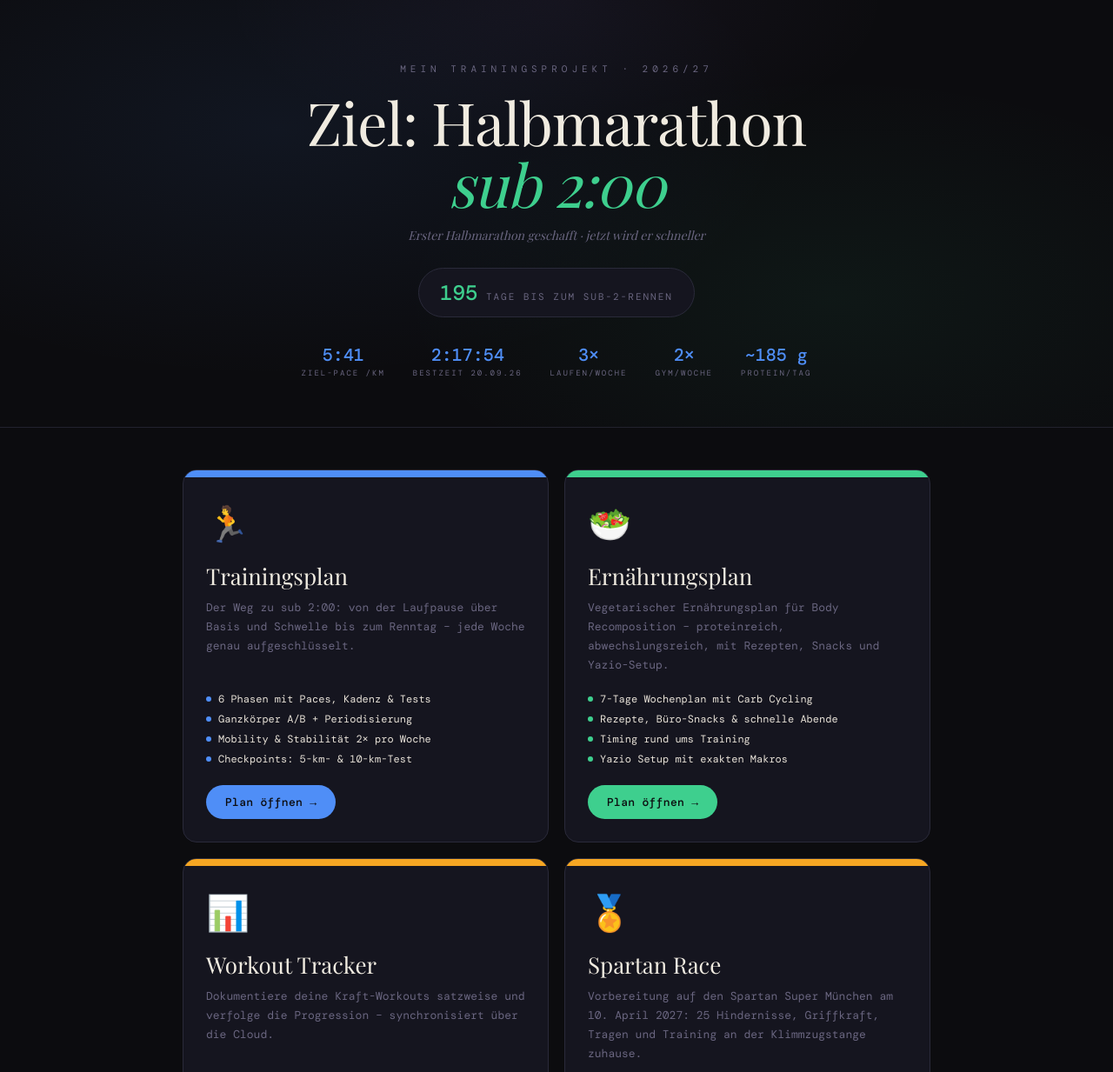
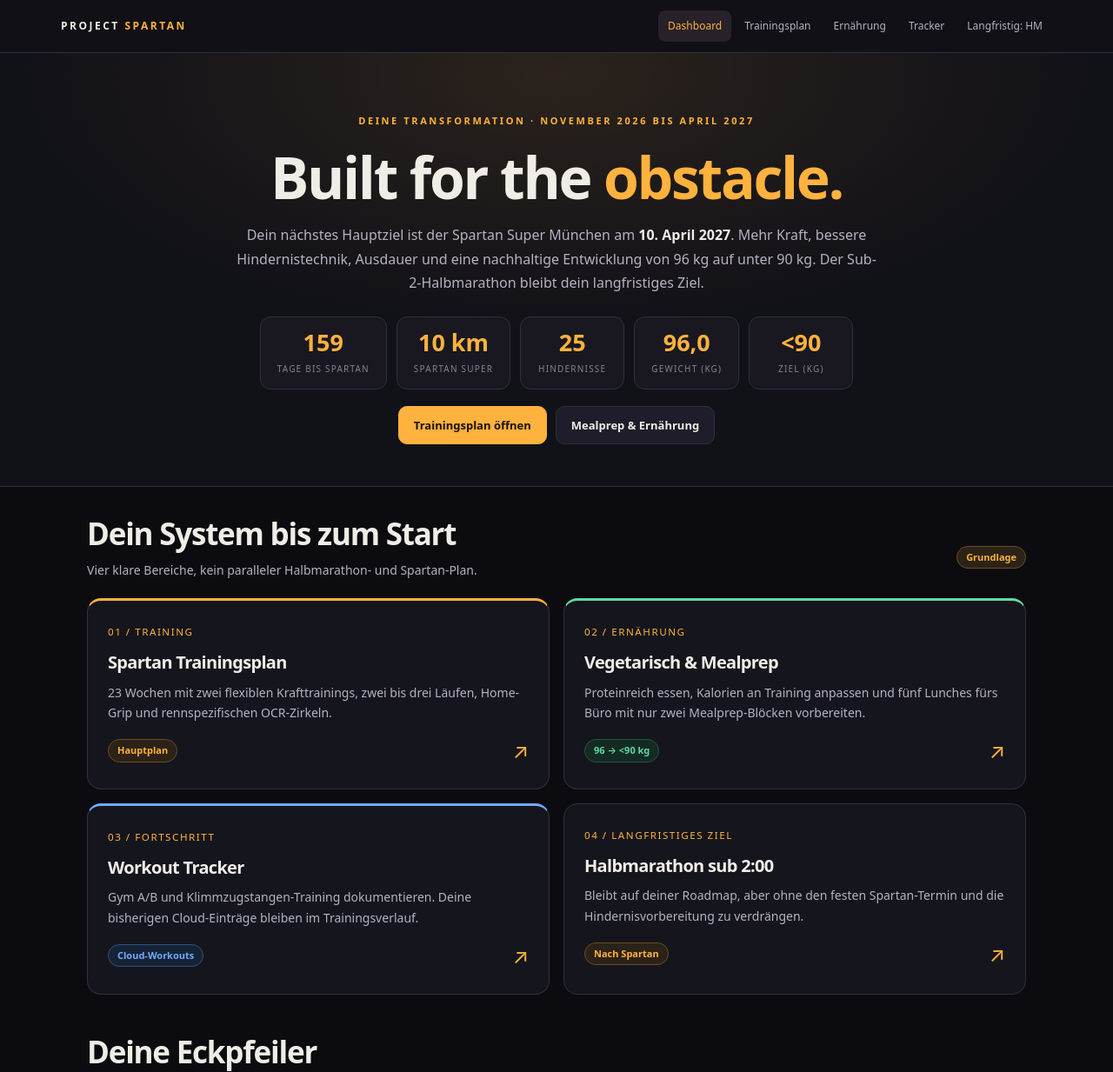
Before and after one commit to MG1108x/trainingsplan, a plain HTML site: page index.html in a window 1280 px wide. Shown: the top 1233 px of the page at 87% size. Drawn offline with nearby package versions, Linux system fonts and the light colour scheme; a web font is replaced by a local one.

Commit message:
Redesign home as Spartan-first transformation dashboard with long-term HM secondary

```diff
--- a/index.html
+++ b/index.html
@@ -1,212 +1,55 @@
 <!DOCTYPE html>
-<html lang="de">
-<head>
-<meta charset="UTF-8">
-<meta name="viewport" content="width=device-width, initial-scale=1.0">
-<title>Ziel: Sub-2 Halbmarathon – Mein Trainingsprojekt</title>
-<link href="https://fonts.googleapis.com/css2?family=Playfair+Display:ital,wght@0,400;0,700;1,400&family=DM+Mono:wght@300;400;500&display=swap" rel="stylesheet">
-<style>
-  :root {
-    --bg:#0c0c0f; --surface:#15151f; --border:#22222e; --border2:#2a2a3a;
-    --text:#e8e2d8; --muted:#6a6680; --cream:#f0ebe0;
-    --blue:#4f8ef7; --green:#3ecf8e; --amber:#f5a623; --teal:#2dd4bf; --purple:#b07ef5;
-  }
-  * { box-sizing:border-box; margin:0; padding:0; }
-  body {
-    font-family:'DM Mono',monospace; background:var(--bg); color:var(--text);
-    min-height:100vh; display:flex; flex-direction:column;
-  }
-
-  /* Hero */
-  .hero {
-    position:relative; overflow:hidden; text-align:center;
-    padding:72px 24px 56px; border-bottom:1px solid var(--border);
-  }
-  .hero::before {
-    content:''; position:absolute; inset:0;
-    background:
-      radial-gradient(ellipse 70% 90% at 25% 30%,rgba(79,142,247,.08) 0%,transparent 65%),
-      radial-gradient(ellipse 60% 80% at 75% 70%,rgba(62,207,142,.06) 0%,transparent 65%),
-      radial-gradient(ellipse 50% 60% at 50% 0%,rgba(176,126,245,.05) 0%,transparent 60%);
-  }
-  .hero-inner { position:relative; z-index:1; }
-  .eyebrow { font-size:11px; letter-spacing:5px; color:var(--muted); text-transform:uppercase; margin-bottom:18px; }
-  h1 {
-    font-family:'Playfair Display',serif; font-weight:400;
-    font-size:clamp(34px,8vw,68px); color:var(--cream); letter-spacing:-1px; line-height:1.05;
-  }
-  h1 em { font-style:italic; color:var(--green); }
-  .tagline { margin-top:14px; color:var(--muted); font-size:14px; font-family:'Playfair Display',serif; font-style:italic; }
-
-  .countdown {
-    display:inline-flex; align-items:center; gap:14px; margin-top:28px;
-    padding:12px 24px; border-radius:999px; background:var(--surface); border:1px solid var(--border2);
-  }
-  .countdown .num { font-size:24px; font-weight:500; color:var(--green); }
-  .countdown .lbl { font-size:11px; color:var(--muted); text-transform:uppercase; letter-spacing:2px; }
-  .countdown .sep { width:1px; height:28px; background:var(--border2); }
-
-  /* Stats bar */
-  .stats { display:flex; justify-content:center; gap:32px; margin-top:30px; flex-wrap:wrap; }
-  .stat { text-align:center; }
-  .stat .v { font-size:20px; font-weight:500; color:var(--blue); }
-  .stat .l { font-size:9px; color:var(--muted); text-transform:uppercase; letter-spacing:2px; margin-top:2px; }
-
-  /* Cards */
-  .cards {
-    flex:1; max-width:900px; margin:0 auto; width:100%;
-    padding:48px 20px; display:grid; grid-template-columns:repeat(auto-fit,minmax(280px,1fr)); gap:18px;
-  }
-  .card {
-    position:relative; overflow:hidden; text-decoration:none; color:inherit;
-    background:var(--surface); border:1px solid var(--border2); border-radius:16px;
-    padding:0; display:flex; flex-direction:column;
-    transition:transform .2s, border-color .2s, box-shadow .2s;
-  }
-  .card:hover { transform:translateY(-4px); border-color:var(--c); box-shadow:0 12px 40px rgba(0,0,0,.4); }
-  .card-banner { height:8px; background:var(--c); }
-  .card-body { padding:28px 26px 26px; display:flex; flex-direction:column; flex:1; }
-  .card-icon { font-size:40px; margin-bottom:16px; }
-  .card-title { font-family:'Playfair Display',serif; font-size:26px; color:var(--cream); margin-bottom:8px; }
-  .card-desc { font-size:13px; color:var(--muted); line-height:1.7; margin-bottom:20px; flex:1; }
-  .card-features { display:flex; flex-direction:column; gap:7px; margin-bottom:22px; }
-  .card-feat { font-size:12px; color:var(--text); display:flex; align-items:center; gap:8px; }
-  .card-feat::before { content:''; width:6px; height:6px; border-radius:50%; background:var(--c); flex-shrink:0; }
-  .card-cta {
-    display:inline-flex; align-items:center; gap:8px; align-self:flex-start;
-    padding:11px 22px; border-radius:999px; background:var(--c);
-    color:#0c0c0f; font-size:13px; font-weight:500; letter-spacing:.3px;
-    transition:gap .2s;
-  }
-  .card:hover .card-cta { gap:14px; }
-
-  /* Info strip */
-  .info-strip {
-    max-width:900px; margin:0 auto 48px; width:100%; padding:0 20px;
-  }
-  .info-card {
-    background:var(--surface); border:1px solid var(--border); border-radius:12px;
-    padding:22px 24px;
-  }
-  .info-card h3 { font-family:'Playfair Display',serif; font-size:18px; color:var(--cream); font-weight:400; margin-bottom:12px; }
-  .info-grid { display:grid; grid-template-columns:repeat(auto-fit,minmax(160px,1fr)); gap:12px; }
-  .info-item { font-size:12px; color:var(--muted); line-height:1.6; }
-  .info-item strong { color:var(--text); display:block; margin-bottom:2px; }
-
-  footer { text-align:center; padding:32px; font-size:10px; color:#2a2a3a; letter-spacing:3px; text-transform:uppercase; border-top:1px solid var(--border); }
-</style>
-</head>
-<body>
-
-<div class="hero">
-  <div class="hero-inner">
-    <div class="eyebrow">Mein Trainingsprojekt · 2026/27</div>
-    <h1>Ziel: Halbmarathon<br><em>sub 2:00</em></h1>
-    <p class="tagline">Erster Halbmarathon geschafft · jetzt wird er schneller</p>
-
-    <div class="countdown">
-      <div><span class="num" id="days-left">–</span> <span class="lbl" id="days-lbl">Tage bis zum Sub-2-Rennen</span></div>
-    </div>
-
-    <div class="stats">
-      <div class="stat"><div class="v">5:41</div><div class="l">Ziel-Pace /km</div></div>
-      <div class="stat"><div class="v">2:17:54</div><div class="l">Bestzeit 20.09.26</div></div>
-      <div class="stat"><div class="v">3×</div><div class="l">Laufen/Woche</div></div>
-      <div class="stat"><div class="v">2×</div><div class="l">Gym/Woche</div></div>
-      <div class="stat"><div class="v">~185 g</div><div class="l">Protein/Tag</div></div>
-    </div>
-  </div>
+<html lang="de"><head><meta charset="UTF-8"><meta name="viewport" content="width=device-width,initial-scale=1">
+<meta name="description" content="Project Spartan: persönliche Transformation von 96 kg auf unter 90 kg, Kraft- und Lauftraining, vegetarisches Mealprep und Spartan Super München im April 2027.">
+<meta name="theme-color" content="#0c0c10"><title>Project Spartan · Trainingsdashboard 2027</title><link rel="stylesheet" href="assets/spartan-theme.css"></head><body>
+<header class="site-nav"><a class="brand" href="index.html">PROJECT <span>SPARTAN</span></a><nav class="nav-links" aria-label="Hauptnavigation"><a href="index.html" class="active">Dashboard</a><a href="training.html">Trainingsplan</a><a href="ernaehrung.html">Ernährung</a><a href="tracking.html">Tracker</a><a href="halbmarathon.html">Langfristig: HM</a></nav></header>
+<div class="hero"><span class="eyebrow">Deine Transformation · November 2026 bis April 2027</span><h1>Built for the <em>obstacle.</em></h1>
+<p class="lead">Dein nächstes Hauptziel ist der Spartan Super München am <strong style="color:var(--text)">10. April 2027</strong>. Mehr Kraft, bessere Hindernistechnik, Ausdauer und eine nachhaltige Entwicklung von 96 kg auf unter 90 kg. Der Sub-2-Halbmarathon bleibt dein langfristiges Ziel.</p>
+<div class="kpis"><div class="kpi"><b id="countdown">–</b><small>Tage bis Spartan</small></div><div class="kpi"><b>10 km</b><small>Spartan Super</small></div><div class="kpi"><b>25</b><small>Hindernisse</small></div><div class="kpi"><b id="weight-kpi">96,0</b><small>Gewicht (kg)</small></div><div class="kpi"><b>&lt;90</b><small>Ziel (kg)</small></div></div>
+<div class="actions" style="justify-content:center"><a href="training.html" class="btn">Trainingsplan öffnen</a><a href="ernaehrung.html" class="btn secondary">Mealprep & Ernährung</a></div>
 </div>
-
-<div class="cards">
-  <a class="card" href="training.html" style="--c:var(--blue)">
-    <div class="card-banner"></div>
-    <div class="card-body">
-      <div class="card-icon">🏃</div>
-      <div class="card-title">Trainingsplan</div>
-      <div class="card-desc">Der Weg zu sub 2:00: von der Laufpause über Basis und Schwelle bis zum Renntag – jede Woche genau aufgeschlüsselt.</div>
-      <div class="card-features">
-        <div class="card-feat">6 Phasen mit Paces, Kadenz & Tests</div>
-        <div class="card-feat">Ganzkörper A/B + Periodisierung</div>
-        <div class="card-feat">Mobility & Stabilität 2× pro Woche</div>
-        <div class="card-feat">Checkpoints: 5-km- & 10-km-Test</div>
-      </div>
-      <span class="card-cta">Plan öffnen →</span>
-    </div>
-  </a>
-
-  <a class="card" href="ernaehrung.html" style="--c:var(--green)">
-    <div class="card-banner"></div>
-    <div class="card-body">
-      <div class="card-icon">🥗</div>
-      <div class="card-title">Ernährungsplan</div>
-      <div class="card-desc">Vegetarischer Ernährungsplan für Body Recomposition – proteinreich, abwechslungsreich, mit Rezepten, Snacks und Yazio-Setup.</div>
-      <div class="card-features">
-        <div class="card-feat">7-Tage Wochenplan mit Carb Cycling</div>
-        <div class="card-feat">Rezepte, Büro-Snacks & schnelle Abende</div>
-        <div class="card-feat">Timing rund ums Training</div>
-        <div class="card-feat">Yazio Setup mit exakten Makros</div>
-      </div>
-      <span class="card-cta">Plan öffnen →</span>
-    </div>
-  </a>
-
-  <a class="card" href="tracking.html" style="--c:var(--amber)">
-    <div class="card-banner"></div>
-    <div class="card-body">
-      <div class="card-icon">📊</div>
-      <div class="card-title">Workout Tracker</div>
-      <div class="card-desc">Dokumentiere deine Kraft-Workouts satzweise und verfolge die Progression – synchronisiert über die Cloud.</div>
-      <div class="card-features">
-        <div class="card-feat">Ganzkörper A & B schnell eintragen</div>
-        <div class="card-feat">Verlauf aller Sessions</div>
-        <div class="card-feat">Fortschritts-Charts pro Übung</div>
-        <div class="card-feat">Hinweis, wann das Gewicht steigen soll</div>
-      </div>
-      <span class="card-cta">Tracker öffnen →</span>
-    </div>
-  </a>
-
-  <a class="card" href="spartan.html" style="--c:var(--amber)">
-    <div class="card-banner"></div>
-    <div class="card-body">
-      <div class="card-icon">🏅</div>
-      <div class="card-title">Spartan Race</div>
-      <div class="card-desc">Vorbereitung auf den Spartan Super München am 10. April 2027: 25 Hindernisse, Griffkraft, Tragen und Training an der Klimmzugstange zuhause.</div>
-      <div class="card-features">
-        <div class="card-feat">Mit dem Halbmarathonplan abgestimmt</div>
-        <div class="card-feat">Gym A/B mit gezielten Übungstauschen</div>
-        <div class="card-feat">Klimmzüge und Hängen für Zuhause</div>
-        <div class="card-feat">23-Wochen-Progression und Checklisten</div>
-      </div>
-      <span class="card-cta">Plan öffnen</span>
-    </div>
-  </a>
-</div>
-
-<div class="info-strip">
-  <div class="info-card">
-    <h3>Das Ziel: Hybrid-Körper</h3>
-    <div class="info-grid">
-      <div class="info-item"><strong>Ausdauer</strong>Halbmarathon unter 2:00 – erster Finish am 20.09.2026 in 2:17:54 ✓</div>
-      <div class="info-item"><strong>Körperfett</strong>Weiter runter – jedes Kilo macht dich auch schneller</div>
-      <div class="info-item"><strong>Muskeln</strong>2–3 kg Aufbau durch Krafttraining (Returner-Vorteil)</div>
-      <div class="info-item"><strong>Definition</strong>Schlanker durch Laufen, definierter durch Kraft</div>
-    </div>
-  </div>
-</div>
-
-<footer id="footer">Ziel: sub 2:00 🏁</footer>
-
+<main class="container">
+<section class="section"><div class="row"><div><h2>Dein System bis zum Start</h2><p class="sub">Vier klare Bereiche, kein paralleler Halbmarathon- und Spartan-Plan.</p></div><span class="pill" id="current-phase">Woche 1</span></div>
+<div class="grid">
+<a href="training.html" class="card card-link accent"><small>01 / Training</small><h3 style="margin-top:12px">Spartan Trainingsplan</h3><p>23 Wochen mit zwei flexiblen Krafttrainings, zwei bis drei Läufen, Home-Grip und rennspezifischen OCR-Zirkeln.</p><div class="row"><span class="pill">Hauptplan</span><span class="arrow">↗</span></div></a>
+<a href="ernaehrung.html" class="card card-link green"><small>02 / Ernährung</small><h3 style="margin-top:12px">Vegetarisch & Mealprep</h3><p>Proteinreich essen, Kalorien an Training anpassen und fünf Lunches fürs Büro mit nur zwei Mealprep-Blöcken vorbereiten.</p><div class="row"><span class="pill green">96 → &lt;90 kg</span><span class="arrow">↗</span></div></a>
+<a href="tracking.html" class="card card-link blue"><small>03 / Fortschritt</small><h3 style="margin-top:12px">Workout Tracker</h3><p>Gym A/B und Klimmzugstangen-Training dokumentieren. Deine bisherigen Cloud-Einträge bleiben im Trainingsverlauf.</p><div class="row"><span class="pill blue">Cloud-Workouts</span><span class="arrow">↗</span></div></a>
+<a href="halbmarathon.html" class="card card-link"><small>04 / Langfristiges Ziel</small><h3 style="margin-top:12px">Halbmarathon sub 2:00</h3><p>Bleibt auf deiner Roadmap, aber ohne den festen Spartan-Termin und die Hindernisvorbereitung zu verdrängen.</p><div class="row"><span class="pill">Nach Spartan</span><span class="arrow">↗</span></div></a>
+</div></section>
+<section class="section"><h2>Deine Eckpfeiler</h2><div class="grid four">
+<div class="card"><div class="eyebrow">Kraft</div><h3>2× Gym</h3><p>Einmal unter der Woche und einmal am Wochenende, flexibel geplant. Fokus Ganzkörper, Griffkraft, Tragen und Klettern.</p></div>
+<div class="card"><div class="eyebrow">Ausdauer</div><h3>2–3× laufen</h3><p>Ein Qualitätstag und ein Long Run. Dritter Lauf locker und optional, angepasst an Erholung und Schienbeinbelastung.</p></div>
+<div class="card"><div class="eyebrow">Zuhause</div><h3>Home-Grip</h3><p>10–15 Minuten an deiner eigenen Klimmzugstange mit Scapular Pull-ups, Dead Hangs und Knee Raises.</p></div>
+<div class="card"><div class="eyebrow">Ernährung</div><h3>~170 g Protein</h3><p>Vegetarisch, sättigend, Bürotage vorbereitet. Moderates Defizit für Muskel- und Leistungs­erhalt.</p></div>
+</div></section>
+<section class="section"><div class="grid">
+<div class="card accent"><div class="row"><div><span class="eyebrow">Aktuelle Trainingsphase</span><h3 style="margin-top:7px" id="focus-title">Grundlage</h3></div><span class="pill" id="week-label">Woche 1 / 23</span></div><p id="focus-desc">Kraftbasis aufbauen, Griffkraft trainieren und dein Lauftraining erhalten.</p><div class="progress"><div id="phase-progress"></div></div><p class="tiny" id="week-date"></p><a href="training.html#current" class="btn secondary">Diese Woche ansehen</a></div>
+<div class="card"><span class="eyebrow">Körperkomposition</span><h3 style="margin-top:7px">Kontrolliert leichter, messbar stärker</h3><p>Ausgangsgewicht: <strong>96,0 kg</strong>. Gewünschtes Ziel: <strong>unter 90 kg</strong>. Der Gewichtsverlust soll im Mittel nur etwa 0,25–0,5 kg pro Woche betragen, damit dein Krafttraining unterstützt wird.</p><div class="progress"><div id="weight-progress"></div></div><p id="weight-caption" class="tiny">Noch keine Gewichtsmessung erfasst.</p><a href="ernaehrung.html" class="btn secondary">Gewicht erfassen</a></div>
+</div></section>
+<section class="section"><h2>Deine gewöhnliche Trainingswoche</h2><p class="sub">Die Gym-Tage lassen sich tauschen. Entscheidend sind die Einheiten und ausreichende Regeneration, nicht ein starrer Kalendereintrag.</p>
+<div class="grid three"><div class="card"><h3>Unter der Woche</h3><p><strong>Gym A:</strong> Beinpresse, Drücken, Klimmzüge, Rudern, RDL und Farmer Carry.</p><p><strong>Laufen:</strong> einmal Hügel/Tempo, optional einmal locker.</p></div>
+<div class="card"><h3>Am Wochenende</h3><p><strong>Gym B:</strong> Step-ups, Rücken, Latziehen, Beinbeuger und Sandbag Carry.</p><p><strong>Laufen:</strong> ein langer, lockerer Lauf, später hügelig.</p></div>
+<div class="card"><h3>Zwischendurch</h3><p><strong>Zuhause:</strong> kurzer Griffkraftblock an der Klimmzugstange.</p><p><strong>Mealprep:</strong> Sonntag zwei Lunches, Dienstag zwei Lunches, Donnerstag ein Lunch.</p></div></div>
+<div class="note"><strong>Dein Halbmarathon-Ziel ist nicht weg.</strong><p>Nach dem Spartan Super kannst du die Laufumfänge wieder gezielt auf sub 2:00 ausrichten. Bis April steht das Hindernisrennen im Vordergrund – insbesondere Technik, Griffkraft und Kraftausdauer.</p></div>
+</section></main><footer>PROJECT SPARTAN · NÄCHSTES ZIEL: 10. APRIL 2027 · <a href="training.html">Plan</a> · <a href="ernaehrung.html">Mealprep</a></footer>
 <script>
-  // Countdown bis zum Renntag
-  // Renntag hier anpassen – gleiches Datum wie RACE in training.html
-  const RACE = "2027-05-16";
-  const raceDay = new Date(RACE + "T09:00:00");
-  const days = Math.max(0, Math.ceil((raceDay - new Date()) / 864e5));
-  document.getElementById("days-left").textContent = days;
-  const nice = raceDay.toLocaleDateString("de-DE",{day:"2-digit",month:"2-digit",year:"numeric"});
-  document.getElementById("footer").textContent = `Ziel: sub 2:00 · ${nice} 🏁`;
-</script>
-</body>
-</html>
+(function(){
+const start=new Date(2026,10,2,12),race=new Date(2027,3,10,9),now=new Date();
+document.getElementById("countdown").textContent=Math.max(0,Math.ceil((race-now)/86400000));
+const w=Math.max(1,Math.min(23,Math.floor((now-start)/604800000)+1));
+let phase,desc;
+if(w<=4){phase="Grundlage";desc="Saubere Klimmzüge aufbauen, erstes Hängen und kontrollierte Trageübungen. Gelenke, Schultern und Sehnen an neue Belastungen gewöhnen."}
+else if(w<=8){phase="Kraftbasis";desc="Klimmzug-Unterstützung reduzieren, Hangzeiten und Farmer Carry steigern. Erste Hügelreize ins Lauftraining integrieren."}
+else if(w<=12){phase="Kraftausdauer";desc="Mehr Belastung im Gelände, längere Carries und saubere Wiederholungen; alle vier Wochen entlasten."}
+else if(w<=16){phase="OCR-Integration";desc="Kurze Lauf-Hindernis-Kombinationen statt zusätzlicher harter Einheiten."}
+else if(w<=20){phase="Rennspezifisch";desc="Spartan-Simulationen, Klettertechnik und solide Kraft unter Ermüdung."}
+else{phase=w===23?"Rennwoche":"Tapering";desc=w===23?"Frische, Schlaf, Regeneration und Konzentration auf den Start.":"Belastung reduzieren, Fähigkeiten erhalten und erholt an den Start gehen."}
+document.getElementById("current-phase").textContent=phase;
+document.getElementById("focus-title").textContent=phase;
+document.getElementById("focus-desc").textContent=desc;
+document.getElementById("week-label").textContent="Woche "+w+" / 23";
+document.getElementById("phase-progress").style.width=Math.min(100,w/23*100)+"%";
+let mon=new Date(start);mon.setDate(mon.getDate()+7*(w-1));document.getElementById("week-date").textContent="Woche ab "+mon.toLocaleDateString("de-DE",{day:"2-digit",month:"2-digit",year:"numeric"});
+try{const ws=JSON.parse(localStorage.getItem("spartan-weight-log-2027")||"[]");if(ws.length){ws.sort((a,b)=>b.date.localeCompare(a.date));let weight=ws[0].weight;document.getElementById("weight-kpi").textContent=weight.toFixed(1).replace(".",",");document.getElementById("weight-progress").style.width=Math.max(0,Math.min(100,(96-weight)/6.1*100))+"%";document.getElementById("weight-caption").textContent="Letzter Eintrag: "+weight.toFixed(1).replace(".",",")+" kg am "+ws[0].date;}}catch(e){}
+})();
+</script></body></html>
```
